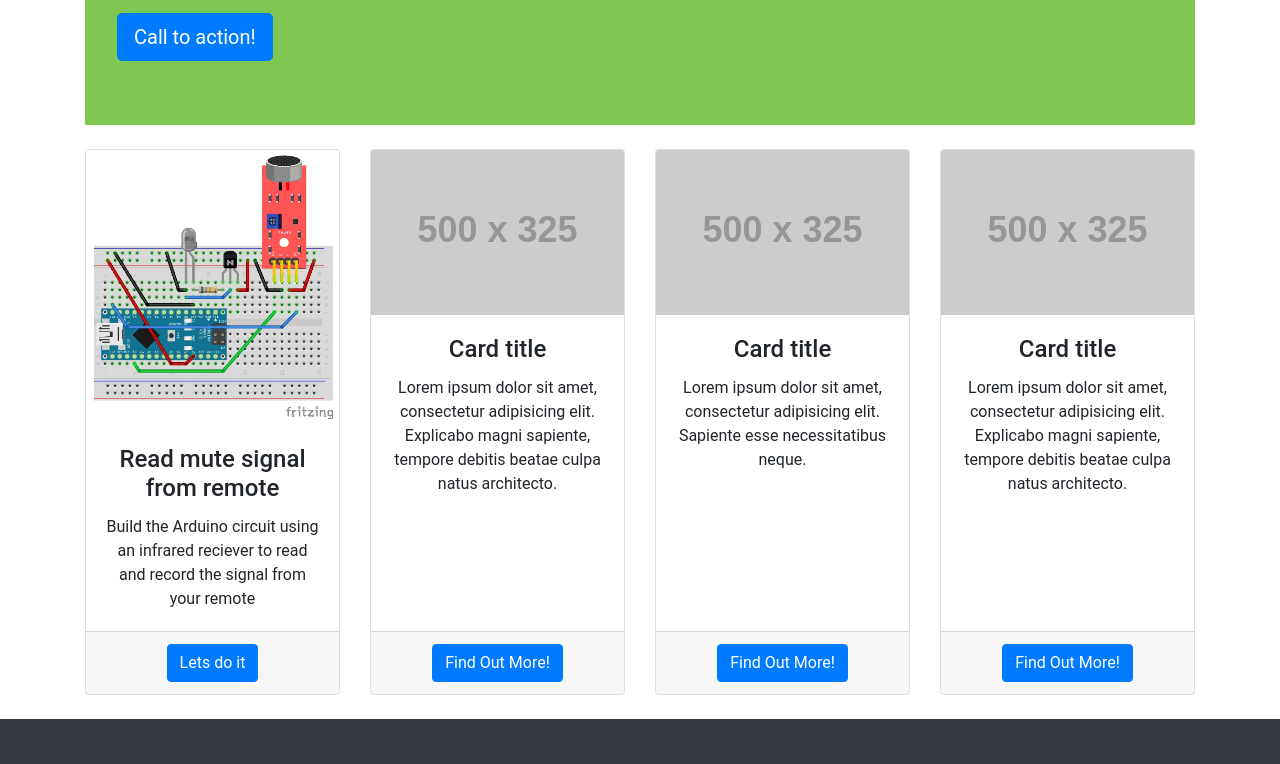
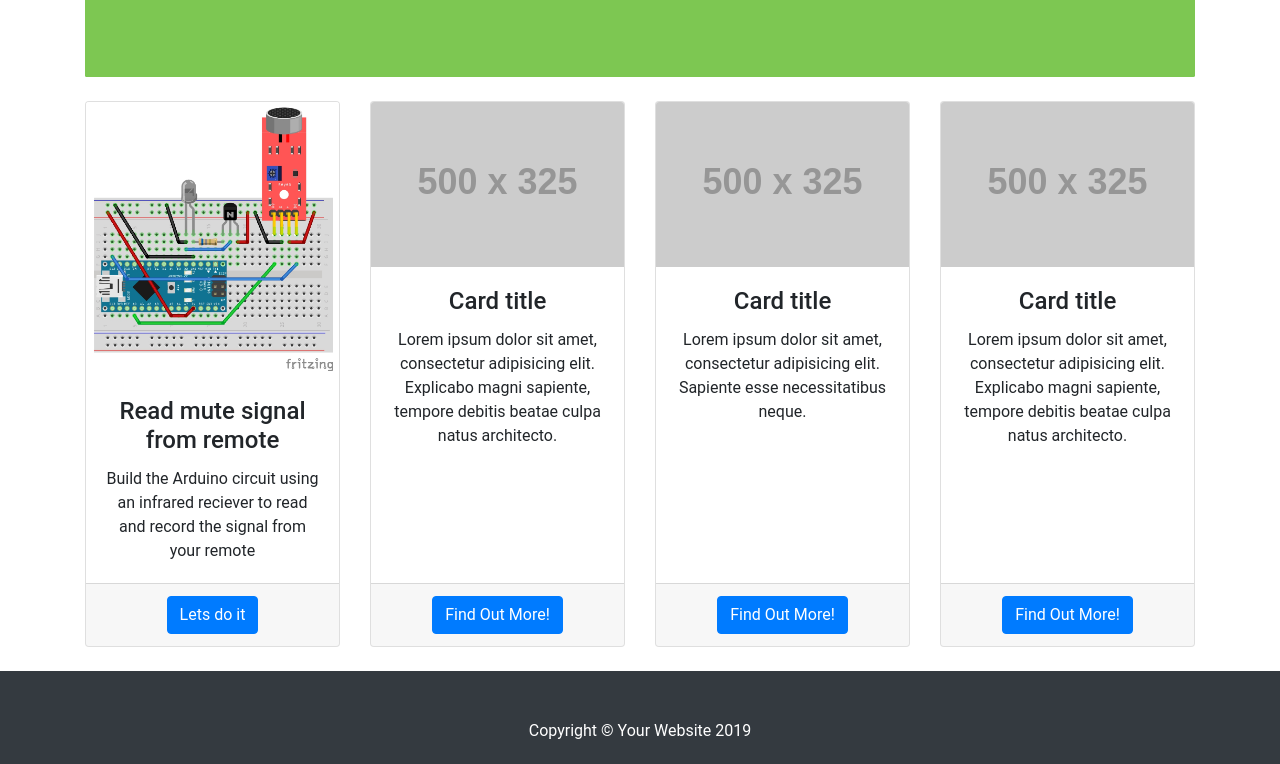
Before and after one commit to scowler1/scowler1.github.io, a plain HTML site: page index.html in a window 1280 px wide. Shown: the part 271-1035 px from the top of the page. Drawn offline with nearby package versions, Linux system fonts and the light colour scheme; placeholder pictures from the web are drawn by us; files whose address does not match are found by name.

Commit message:
Update index.html

```diff
--- a/index.html
+++ b/index.html
@@ -52,7 +52,7 @@
     <header class="jumbotron my-4">
       <h1 class="display-3">Under Construction</h1>
       <p class="lead">An Arduino guide to creating your own clapper for muting your T.V.</p>
-      <a href="#" class="btn btn-primary btn-lg">Call to action!</a>
+      <!--a href="#" class="btn btn-primary btn-lg">Call to action!</a-->
     </header>
 
     <!-- Page Features -->
```
